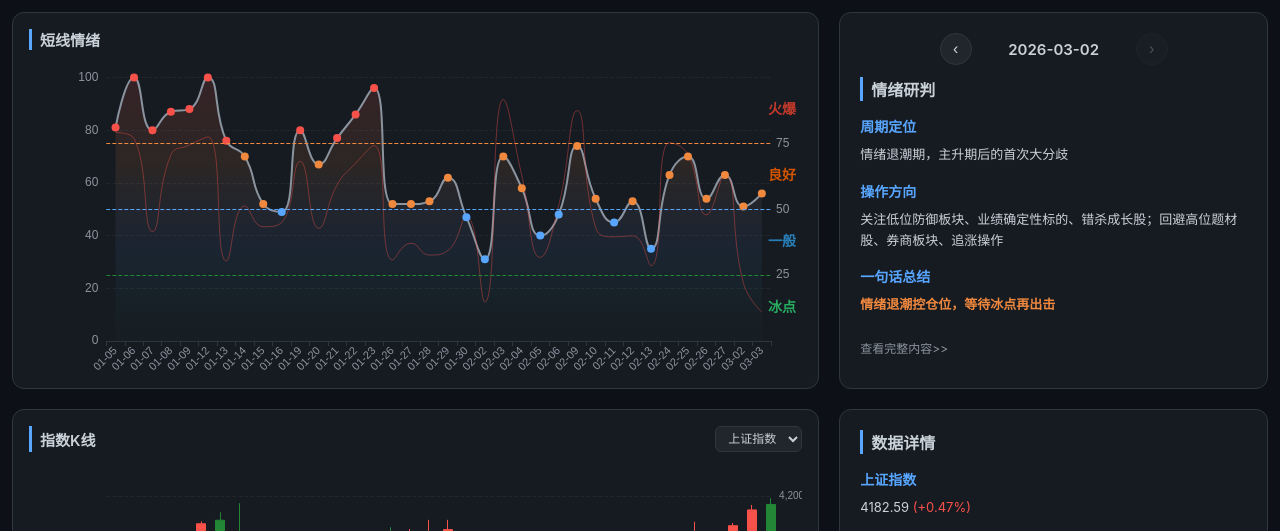
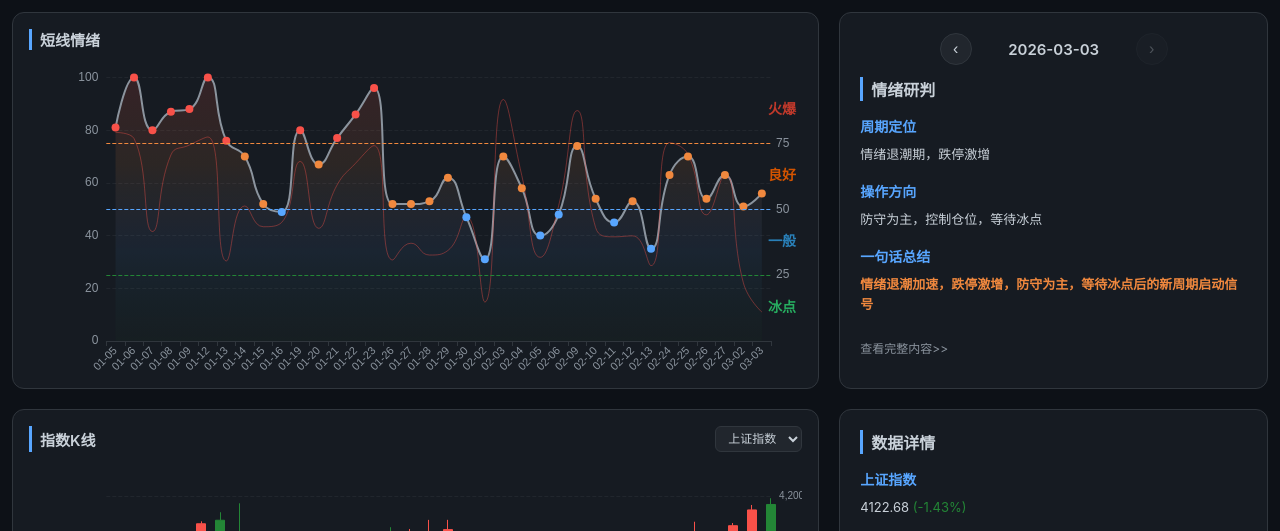
Before and after one commit to LionGG/dx, a plain HTML site: page index.html in a window 1280 px wide. Shown: the top 531 px of the page. Drawn offline with nearby package versions, Linux system fonts and the light colour scheme; no server answers.

Commit message:
Update sentiment data - 2026-03-03 18:19:59

```diff
--- a/index.html
+++ b/index.html
@@ -726,9 +726,9 @@
         }
 
         // 每日研判数据（含墨问链接）
-        const dailyReports = {"2026-03-02": {"phase": "情绪退潮期，主升期后的首次大分歧", "action": "关注低位防御板块、业绩确定性标的、错杀成长股；回避高位题材股、券商板块、追涨操作", "summary": "情绪退潮控仓位，等待冰点再出击", "link": "https://note.mowen.cn/detail/uyq_byiebs1e0yIojIo4N"}, "2026-02-27": {"phase": "震荡修复期，情绪回暖中", "action": "低位首板/二板新题材；趋势股回踩支撑位；7板龙头分歧后的承接情况。回避中位连板股（3-5板）；高位缩量加速股；跟风补涨股", "summary": "情绪回暖但连板难度大，做低位接力或趋势低吸，不追高", "link": "https://note.mowen.cn/detail/PNg0SnZdFlQjCXVrYFBBW"}, "2026-02-26": {"phase": "主升期后的首次大分歧，情绪快速回落", "action": "关注6板龙头承接、低位新启动；回避中位连板股、高位缩量股", "summary": "主升期首次大分歧，控制仓位至5成以下，等待情绪企稳", "link": "https://note.mowen.cn/detail/amM_PwiWOjK0Bu2JslCSD"}, "2026-02-25": {"phase": "主升期初期，情绪稳步推高", "action": "关注科技成长、新能源赛道；回避前期高位滞涨股。", "summary": "主升期初期，积极参与，去弱留强，聚焦主线龙头。", "link": "https://note.mowen.cn/detail/bBTUwGGzruFPVvFmdoehc"}, "2026-02-24": {"phase": "退潮期，冰点试探", "action": "情绪指数63（良好区），涨停92家，跌停15家。退潮期特征明显，回避连板股，等待冰点确认。", "summary": "退潮期，冰点试探，良好区，操作以防守为主。", "link": "https://note.mowen.cn/detail/Dppc4WvkTpKRebgVMmg2o"}};
+        const dailyReports = {"2026-03-03": {"phase": "情绪退潮期，跌停激增", "action": "防守为主，控制仓位，等待冰点", "summary": "情绪退潮加速，跌停激增，防守为主，等待冰点后的新周期启动信号", "link": "https://mowen.cn/note/PKU_BXGHSWLA0CU_13xR9"}, "2026-03-02": {"phase": "情绪退潮期，主升期后的首次大分歧", "action": "关注低位防御板块、业绩确定性标的、错杀成长股；回避高位题材股、券商板块、追涨操作", "summary": "情绪退潮控仓位，等待冰点再出击", "link": "https://note.mowen.cn/detail/uyq_byiebs1e0yIojIo4N"}, "2026-02-27": {"phase": "震荡修复期，情绪回暖中", "action": "低位首板/二板新题材；趋势股回踩支撑位；7板龙头分歧后的承接情况。回避中位连板股（3-5板）；高位缩量加速股；跟风补涨股", "summary": "情绪回暖但连板难度大，做低位接力或趋势低吸，不追高", "link": "https://note.mowen.cn/detail/PNg0SnZdFlQjCXVrYFBBW"}, "2026-02-26": {"phase": "主升期后的首次大分歧，情绪快速回落", "action": "关注6板龙头承接、低位新启动；回避中位连板股、高位缩量股", "summary": "主升期首次大分歧，控制仓位至5成以下，等待情绪企稳", "link": "https://note.mowen.cn/detail/amM_PwiWOjK0Bu2JslCSD"}, "2026-02-25": {"phase": "主升期初期，情绪稳步推高", "action": "关注科技成长、新能源赛道；回避前期高位滞涨股。", "summary": "主升期初期，积极参与，去弱留强，聚焦主线龙头。", "link": "https://note.mowen.cn/detail/bBTUwGGzruFPVvFmdoehc"}, "2026-02-24": {"phase": "退潮期，冰点试探", "action": "情绪指数63（良好区），涨停92家，跌停15家。退潮期特征明显，回避连板股，等待冰点确认。", "summary": "退潮期，冰点试探，良好区，操作以防守为主。", "link": "https://note.mowen.cn/detail/Dppc4WvkTpKRebgVMmg2o"}};
 
-        const reportDates = ["2026-03-02", "2026-02-27", "2026-02-26", "2026-02-25", "2026-02-24"];
+        const reportDates = ["2026-03-03", "2026-03-02", "2026-02-27", "2026-02-26", "2026-02-25", "2026-02-24"];
         let currentReportIndex = 0; // 默认最新一天
 
         // 更新数据卡片（关联研判日期）
```
